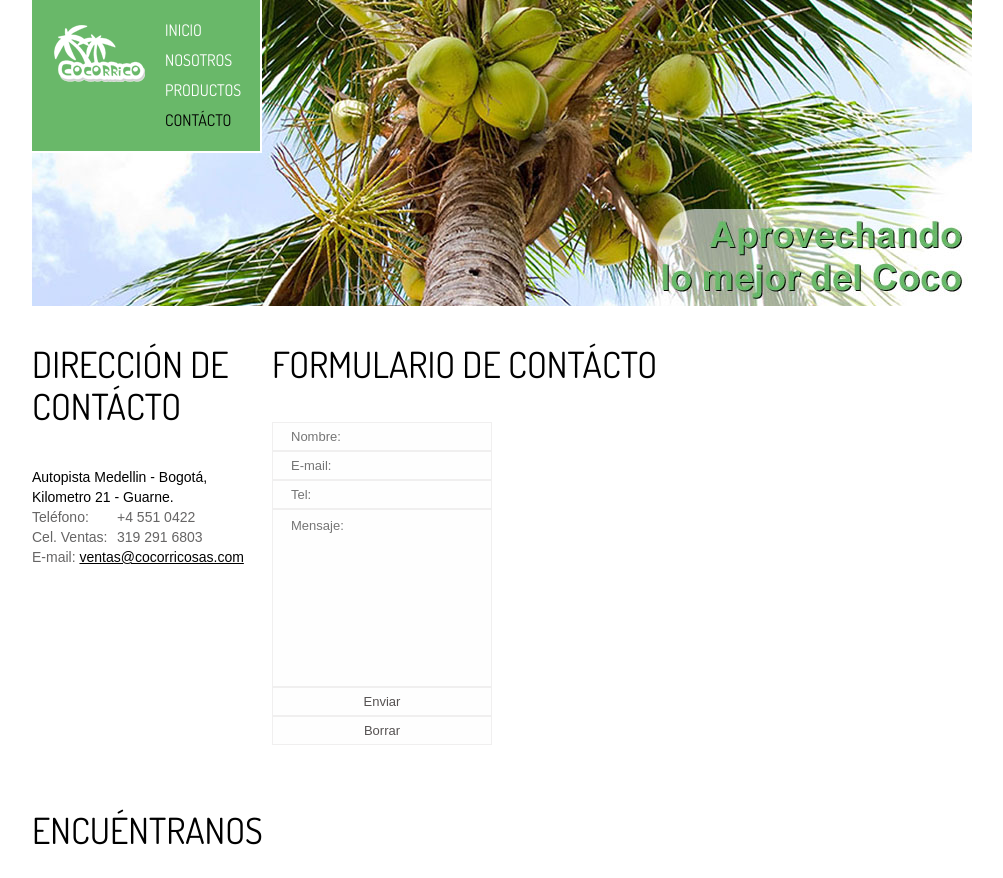
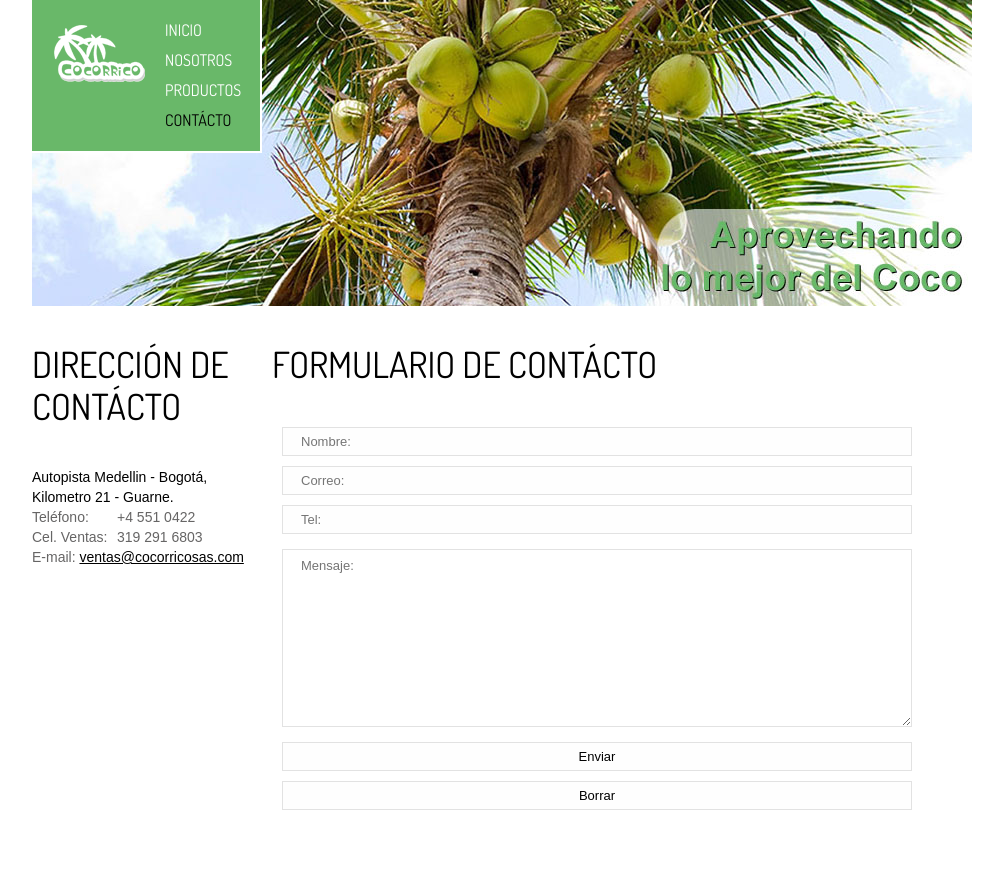
Before and after one commit to edisonosorioj/Portafolio, a PHP site: page /cocorrico/index-3.html in a window 1280 px wide. Shown: the top 878 px of the page, without its empty margins (138-1141 px from the left). Run offline with PHP 8.4, Linux system fonts and the light colour scheme.

Commit message:
full formulario

```diff
--- a/cocorrico/css/form.css
+++ b/cocorrico/css/form.css
@@ -1,130 +1,34 @@
 /****Form****/
 
-#form {
+#form2 {
 padding-top: 7px;
 }
 
-#form input {
-	color:#565252;
-	 border: 1px solid #f0efef;
+#form2 input {
+	 border: 1px solid #e2e2e2;
 	 padding: 5px 18px 6px;
 	background-color: #fefefe;
-	width: 100%;
 	height: 29px;
 	float:left;
 	font: 13px/18px  Arial, Helvetica, sans-serif;
+	margin: 5px 10px;
+	width: 90%;
 	box-sizing: border-box;
 	-moz-box-sizing: border-box; /*Firefox 1-3*/
 	-webkit-box-sizing: border-box; /* Safari */
 }
 
-#form textarea {
-	color:#565252;
+#textarea {
 	height: 178px;
-	overflow: auto;
-	background-color: #fefefe;
-	 border: 1px solid #f0efef;
-	 padding: 7px 18px 6px;
-	width: 100%;
+	border: 1px solid #e2e2e2;
+	padding: 7px 18px 6px;
+	width: 90%;
 	position: relative;
-	resize:none;
+	float:left;
+	font: 13px/18px  Arial, Helvetica, sans-serif;
+	margin: 10px 10px;
 	box-sizing: border-box;
 	-moz-box-sizing: border-box; /*Firefox 1-3*/
 	-webkit-box-sizing: border-box; /* Safari */
-	float:left;
-	font: 13px/18px  Arial, Helvetica, sans-serif;
-	margin: 0;
 
 }
-#form label {
-	position:relative;
-	display: block;
-	min-height: 40px;
-	width: 220px;
-	float: left;
-}
-
-
-.email {
-	margin-left: 20px;
-}
-
-.phone {
-	margin-left: 20px;
-}
-
-
-
-
-#form .error, #form .empty {
-	color: #FF0000;
-	display: none;
-	font-size: 11px;
-	line-height:14px;
-	width:auto;
-	position: absolute;
-	z-index: 999;
-	right: 5px;
-	top: 7px;
-	float:left;
-}
-
-
-#form .error-empty {
-	display:none;
-	float:left;
-}
-
-.btns {
-	position:relative;
-	padding-top: 30px;
-	text-align: right;
-
-}
-
-
-.btns a.btn {
-	margin: 0 !important;
-	cursor: pointer;
-}
-
-.btns a.btn {
-	background: none;
-	padding-right: 0;
-	margin-left: 35px !important;
-}
-
-#form .message {
-	width: 100%;
-}
-
-#form .btns span {
-	display: inline-block;
-	width: 13px;
-}
-
-
-.message br {
-	height: 0;
-	line-height: 0;
-}
-
-#form .success {
-	display: none;
-	position: absolute;
-	width: 100%;
-	background: #fefefe;
-	border: 1px solid #f0efef;
-	text-align: center;
-	padding: 20px 10px;
-	z-index: 999;
-	box-sizing: border-box;
-	-moz-box-sizing: border-box; /*Firefox 1-3*/
-	-webkit-box-sizing: border-box; /* Safari */
-}
-
-
-
-.success_wrapper {
-	position: relative;
-}
--- a/cocorrico/index-3.html
+++ b/cocorrico/index-3.html
@@ -9,7 +9,7 @@
      <link rel="stylesheet" href="css/form.css">
      <script src="js/jquery.js"></script>
      <script src="js/jquery-migrate-1.1.1.js"></script>
-     <script src="js/superfish.js"></script>
+     <!--<script src="js/superfish.js"></script> -->
      <!-- <script src="js/forms.js"></script> -->
      <script src="js/jquery.equalheights.js"></script>
      <script src="js/jquery.easing.1.3.js"></script>
@@ -67,18 +67,16 @@
     </div>
     <div class="grid_9">
       <h3 class="head2">Formulario de Contácto</h3>
-      <form id="form" method="post" action="save.php">
+      <form id="form2" method="post" action="save.php">
       <fieldset>
-      <label class="name">
-      <input type="text" name="nombre" placeholder="Nombre:"><br />
-      <input type="text" name="correo" placeholder="E-mail:"><br />
-      <input type="tel" name="telefono" placeholder="Tel:"><br />
-      <textarea name="mensaje" placeholder="Mensaje:"></textarea><br />
-      <div class="btns">
-      <input type="submit" name="enviar" id="enviarform" value="Enviar"><br />
-      <input type="reset" name="reset" value="Borrar">
+      <input type="text" title='Se necesita tu nombre!' name="nombre" placeholder="Nombre:" required/><br />
+      <input type="email" title='Se necesita tu correo!' name="correo" placeholder="Correo:" required/><br />
+      <input type="text"  title='Se necesita tu telefono!' name="telefono" placeholder="Tel:" required/><br />
+      <textarea id="textarea" name="mensaje" placeholder="Mensaje:"></textarea><br />
+      <input type="submit" name="enviar" class="btns" id="enviarform" value="Enviar">
+      <input type="reset" name="reset" class="btns" value="Borrar">
       <div class="clear"></div>
-      </div></fieldset></form>
+      </fieldset></form>
     </div>
     <div class="grid_12">
       <h3>Encuéntranos</h3>
```
Also changed, not shown: cocorrico/css/camera.css (+0 -54 lines).
